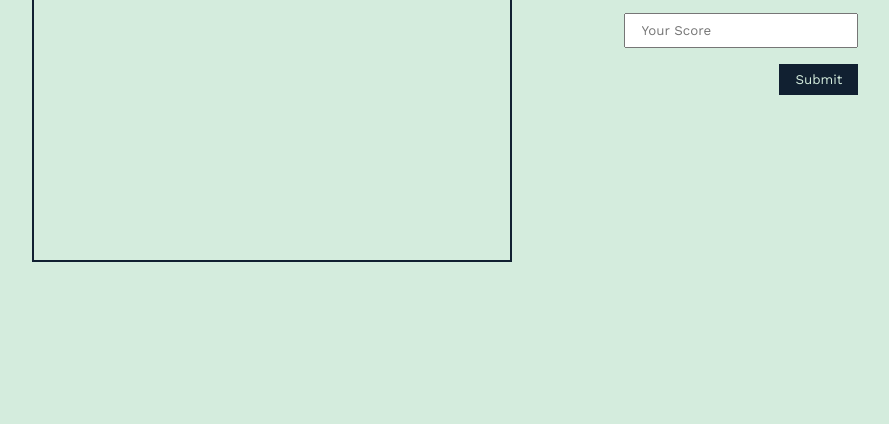
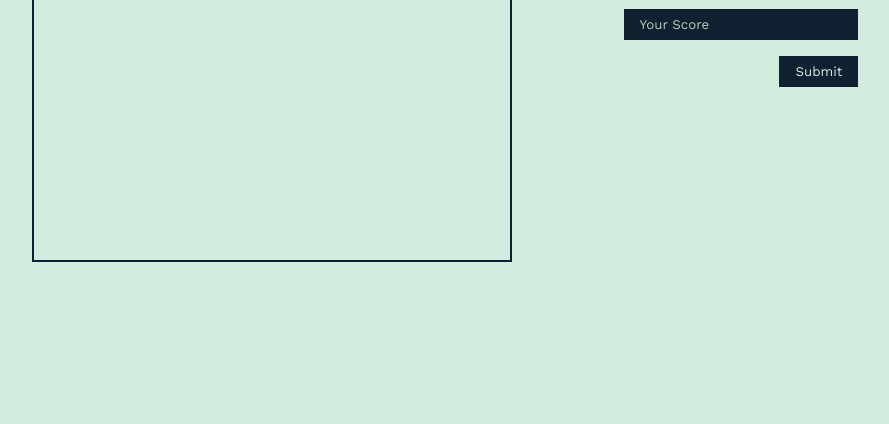
Before and after one commit to jasonfelice/Leaderboard, a website built with webpack: page src/index.html in a window 1280 px wide. Shown: the part 376-800 px from the top of the page, without its empty margins (195-1084 px from the left). Built offline with nearby package versions, Linux system fonts and the light colour scheme.

Commit message:
Style input elements

```diff
--- a/src/styles/style.css
+++ b/src/styles/style.css
@@ -104,8 +104,17 @@ main > div {
   gap: 1rem;
 }
 
-.add-score form input {
+input {
+  border: none;
   padding: 0.5rem 1rem;
+  background: var(--text_color);
+  color: #fff;
+  transition: all 0.3s ease-out;
+}
+
+input:focus {
+  outline: none;
+  background: var(--hover);
 }
 
 .add-score form button {
@@ -127,3 +136,7 @@ main > div {
 ::-webkit-scrollbar-thumb:hover {
   background: var(--hover);
 }
+
+::placeholder {
+  color: var(--backgroundSecond);
+}
```
